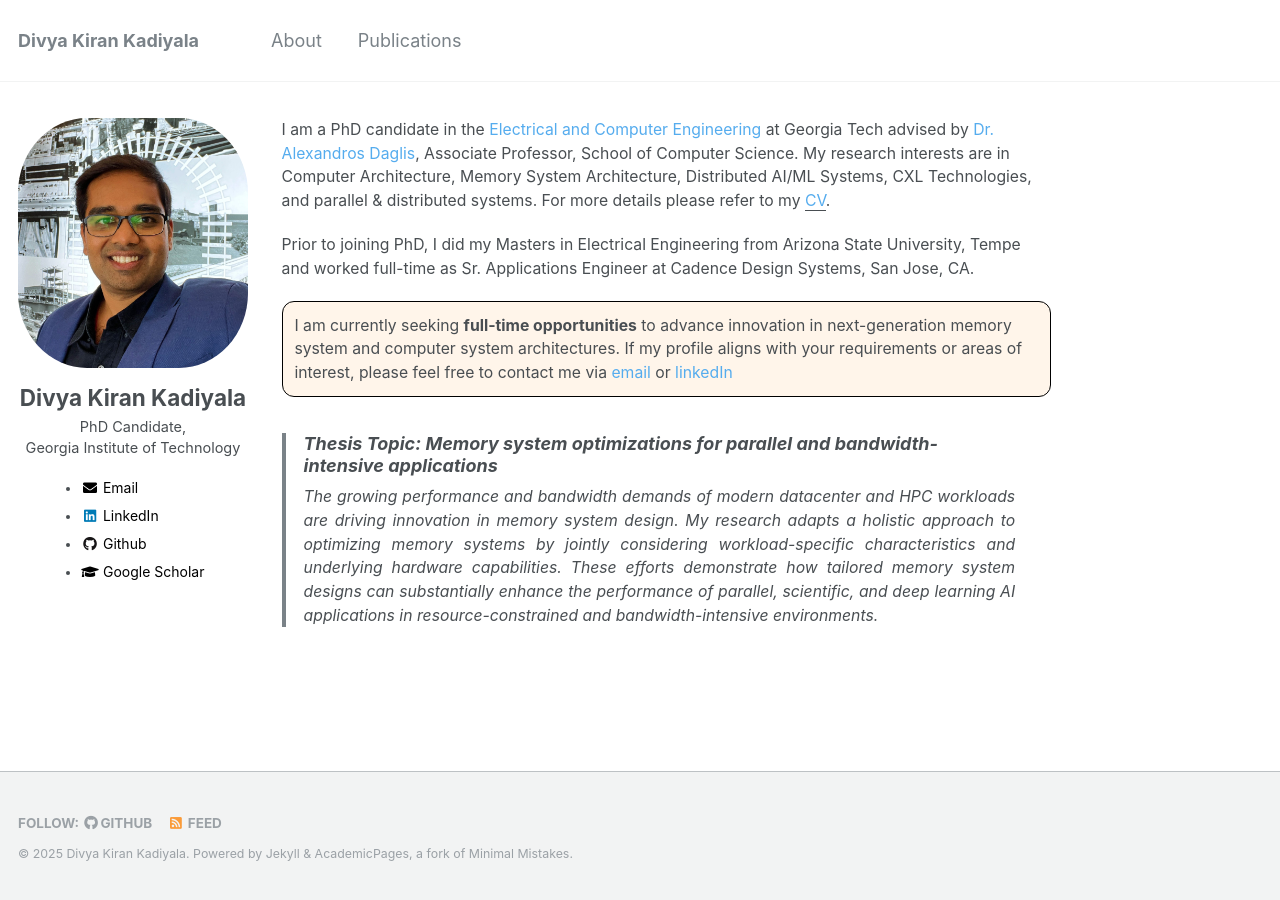
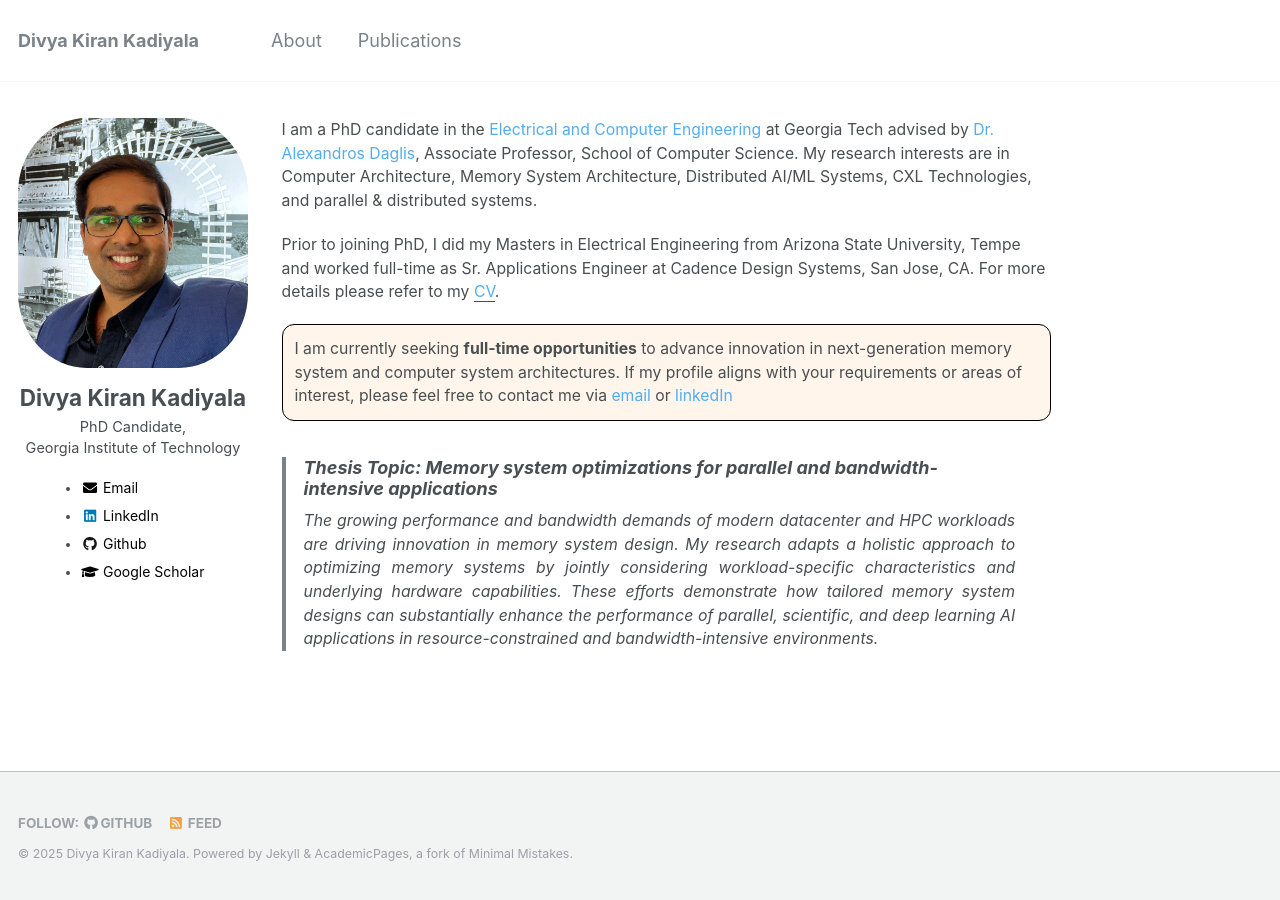
Before and after one commit to dkadiyala3/dkadiyala3.github.io, a Jekyll site: the page built from _pages/about.md, in a window 1280 px wide. Built offline with Jekyll 4.4.1, drawn with Linux system fonts in a browser that asks for light colours.

Commit message:
Changed the position of CV in intro

```diff
--- a/_pages/about.md
+++ b/_pages/about.md
@@ -7,10 +7,9 @@ redirect_from:
   - /about.html
 ---
 
-I am a PhD candidate in the [Electrical and Computer Engineering](https://ece.gatech.edu/) at Georgia Tech advised by [Dr. Alexandros Daglis](https://faculty.cc.gatech.edu/~adaglis3/#students), Associate Professor, School of Computer Science. My research interests are in Computer Architecture, Memory System Architecture, Distributed AI/ML Systems, CXL Technologies, and parallel & distributed systems. For more details please refer to my [<u>CV</u>](files/CV-DivyaKiran_Kadiyala.pdf).
+I am a PhD candidate in the [Electrical and Computer Engineering](https://ece.gatech.edu/) at Georgia Tech advised by [Dr. Alexandros Daglis](https://faculty.cc.gatech.edu/~adaglis3/#students), Associate Professor, School of Computer Science. My research interests are in Computer Architecture, Memory System Architecture, Distributed AI/ML Systems, CXL Technologies, and parallel & distributed systems.
 
-
-Prior to joining PhD, I did my Masters in Electrical Engineering from Arizona State University, Tempe and worked full-time as Sr. Applications Engineer at Cadence Design Systems, San Jose, CA.
+Prior to joining PhD, I did my Masters in Electrical Engineering from Arizona State University, Tempe and worked full-time as Sr. Applications Engineer at Cadence Design Systems, San Jose, CA. For more details please refer to my [<u>CV</u>](files/CV-DivyaKiran_Kadiyala.pdf).
 
 
 <!---
```
